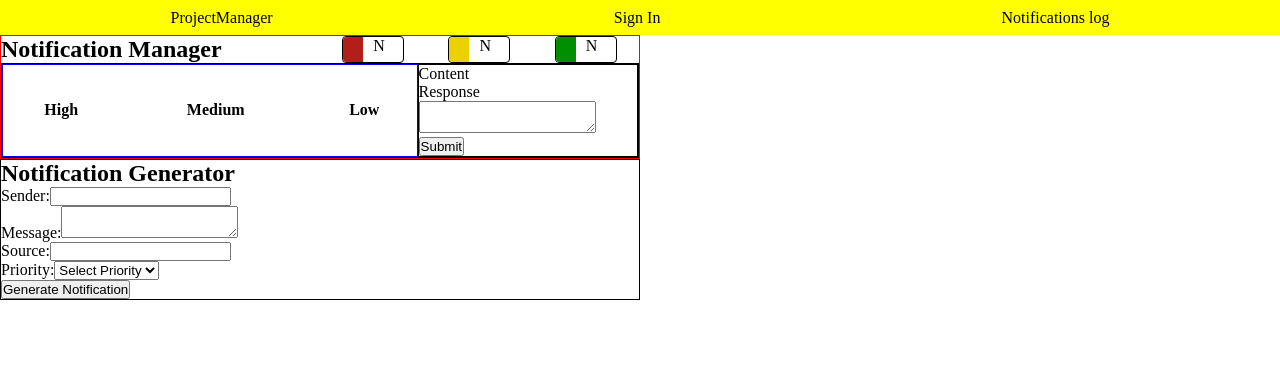
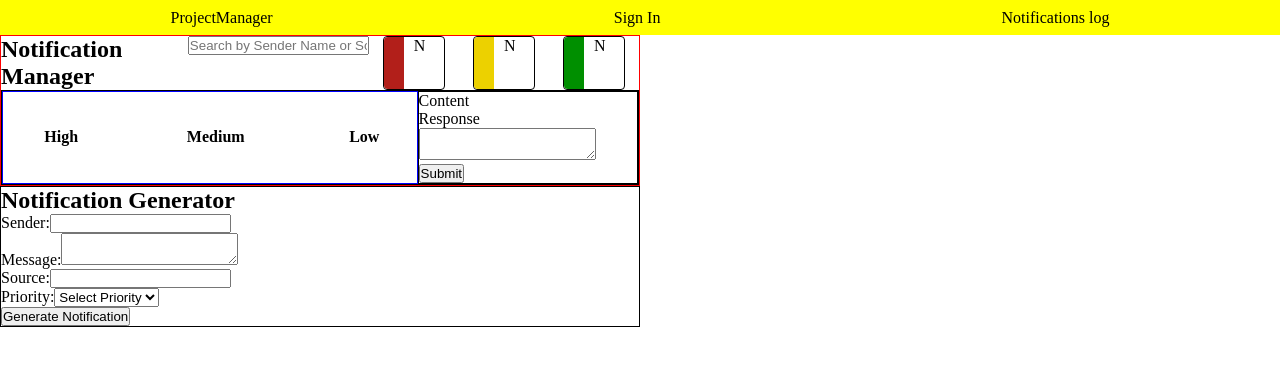
Before and after one commit to EdGitDonald/NotProject, a React (Vite) app: page / in a window 1280 px wide. Shown: the top 366 px of the page. Built offline with nearby package versions, Linux system fonts and the light colour scheme.

Commit message:
notification search

```diff
--- a/src/Compenents/NotificationsManager/NotificationManager.jsx
+++ b/src/Compenents/NotificationsManager/NotificationManager.jsx
@@ -3,14 +3,24 @@ import './NotificationManager.css';
 
 function NotificationManager({ notifications, onDelete }) {
   const [selectedNotification, setSelectedNotification] = useState(null);
+  const [searchQuery, setSearchQuery] = useState('');
 
   const handleNotificationClick = (notification) => {
-    // Toggle selection: If the clicked notification is already selected, deselect it. Otherwise, select it.
-    setSelectedNotification(selectedNotification === notification ? null : notification);
+    setSelectedNotification(notification);
   };
 
+  const handleSearchChange = (event) => {
+    setSearchQuery(event.target.value);
+  };
+
+  const filteredNotifications = notifications.filter(
+    (notification) =>
+      notification.sender.toLowerCase().includes(searchQuery.toLowerCase()) ||
+      notification.source.toLowerCase().includes(searchQuery.toLowerCase())
+  );
+
   const renderNotifications = (priority) => {
-    return notifications
+    return filteredNotifications
       .filter((notification) => notification.priority === priority)
       .map((notification, index) => (
         <div
@@ -31,6 +41,14 @@ function NotificationManager({ notifications, onDelete }) {
     <div className='notificationmanager-container'>
       <div className='notification-container'>
         <h2>Notification Manager</h2>
+        <div className='search-container'>
+          <input
+            type='text'
+            placeholder='Search by Sender Name or Source'
+            value={searchQuery}
+            onChange={handleSearchChange}
+          />
+        </div>
         <div className='urgency-container'>
           <div className='outline'>
             <p className='box red'></p>
```
Also changed, not shown: src/Compenents/NotificationsManager/NotificationManager.css (line endings or trailing spaces).
